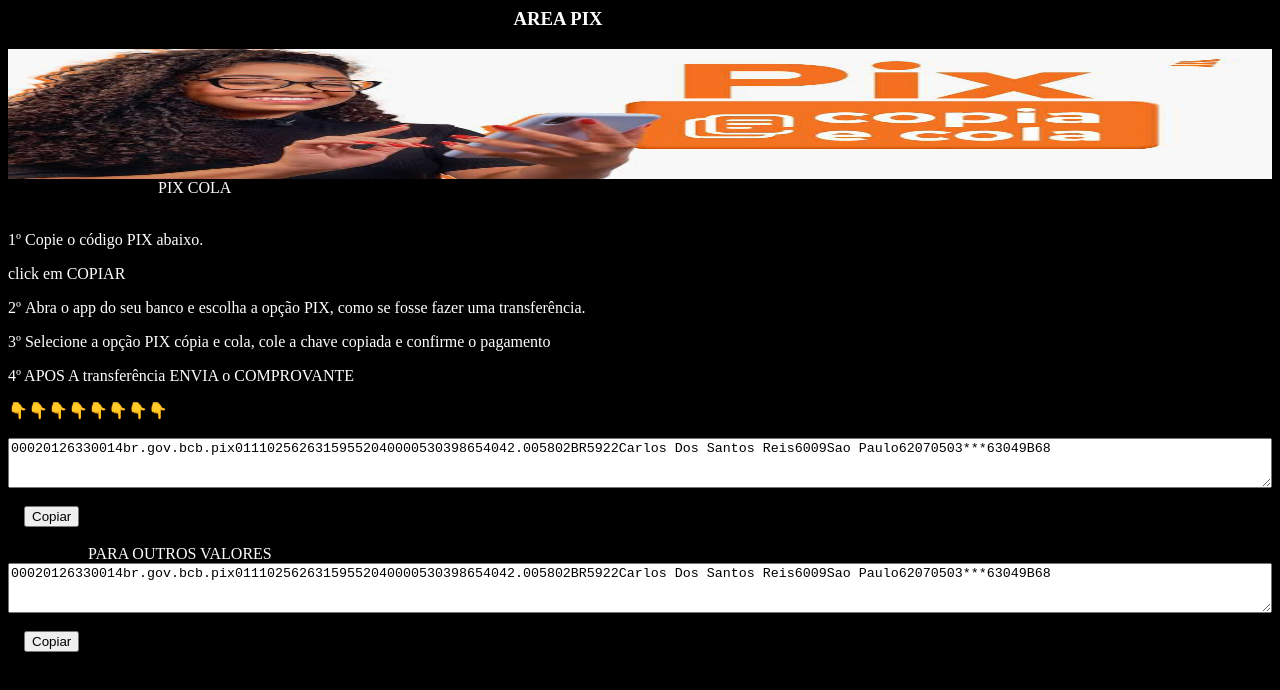
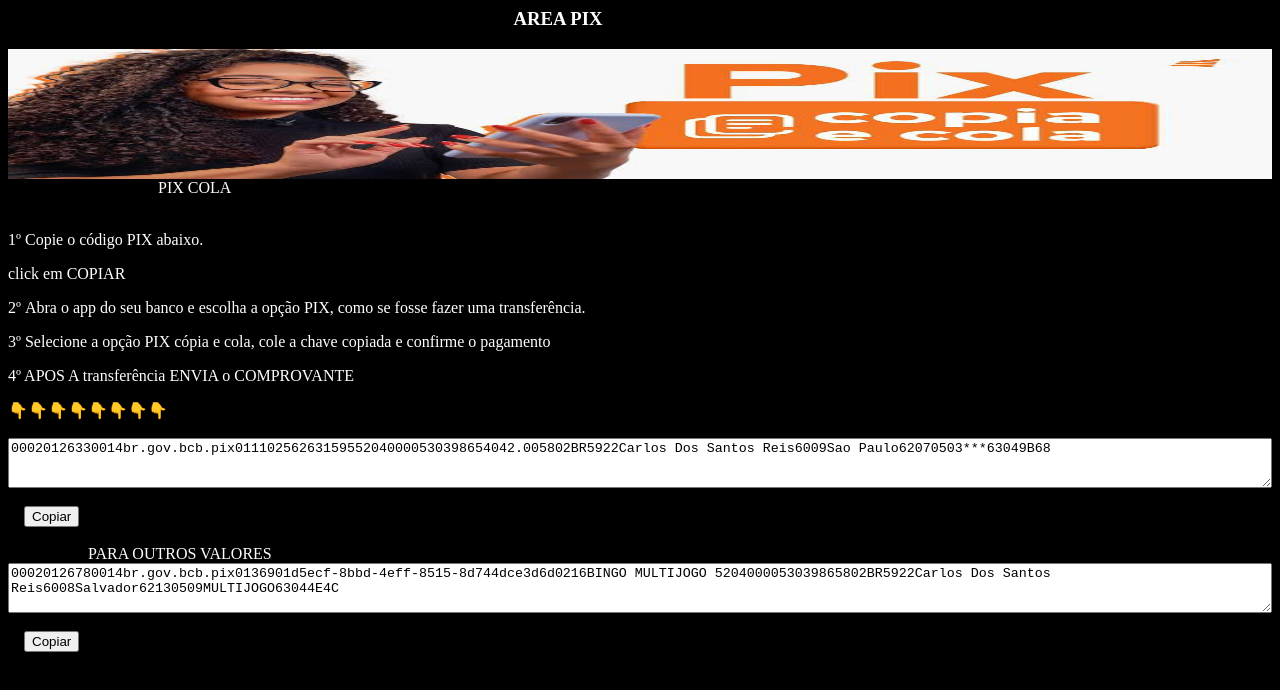
Before and after one commit to Multijogo/Link-de-pagamento-pix, a plain HTML site: page index.html in a window 1280 px wide. Drawn offline with Linux system fonts and the light colour scheme.

Commit message:
Update index.html

```diff
--- a/index.html
+++ b/index.html
@@ -27,7 +27,7 @@ AREA PIX</h3>
 <k>PARA OUTROS VALORES</k>
 
 <textarea id="texto1"readonly >
-00020126330014br.gov.bcb.pix01110256263159552040000530398654042.005802BR5922Carlos Dos Santos Reis6009Sao Paulo62070503***63049B68
+00020126780014br.gov.bcb.pix0136901d5ecf-8bbd-4eff-8515-8d744dce3d6d0216BINGO MULTIJOGO 5204000053039865802BR5922Carlos Dos Santos Reis6008Salvador62130509MULTIJOGO63044E4C
 </textarea>
 <br><br>
     <button
```
